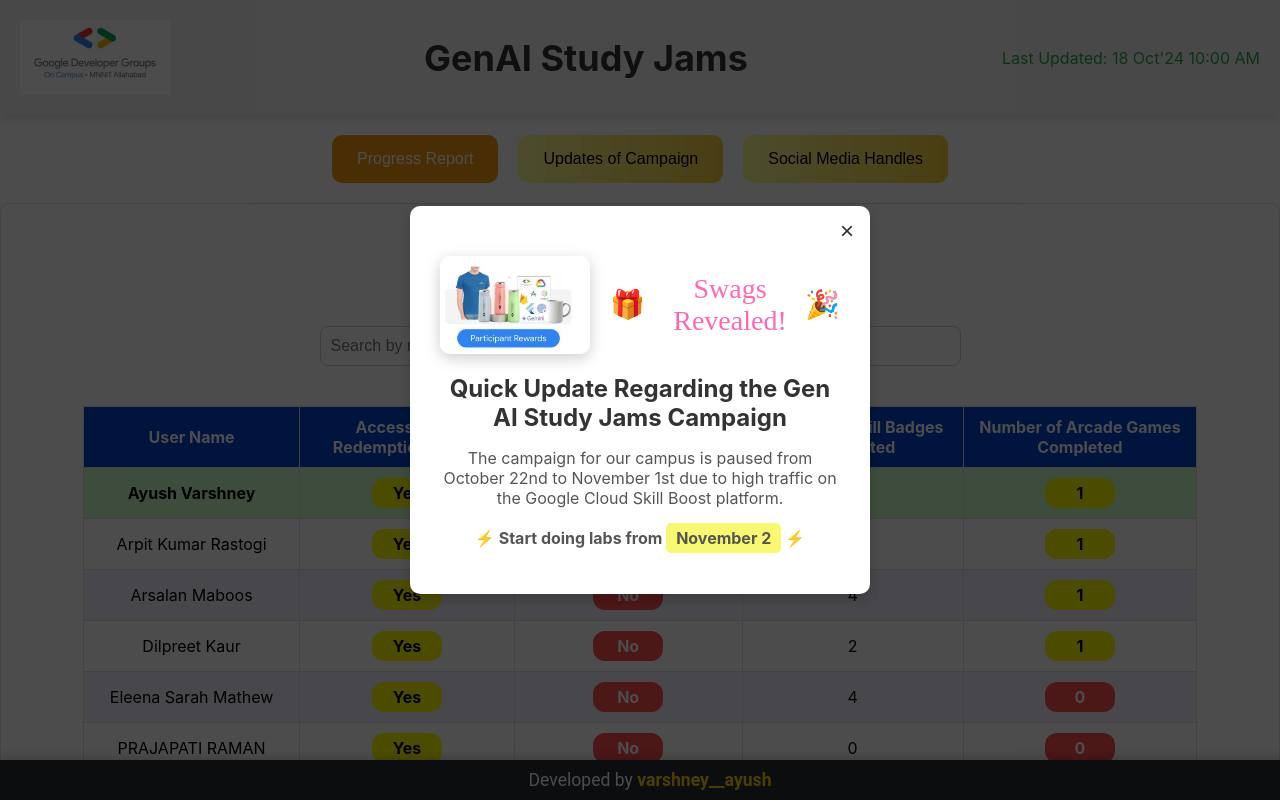
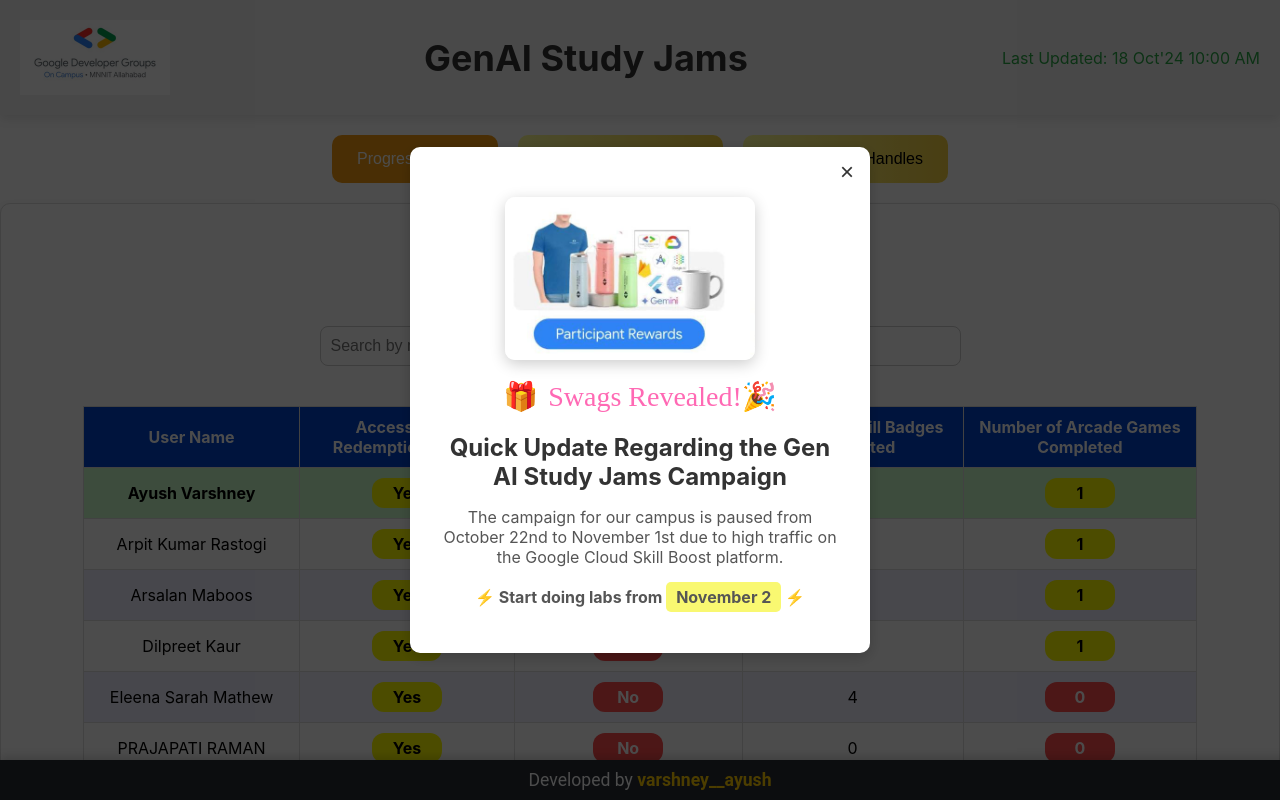
Before and after one commit to Avtech04/Test, a React (Create React App) app: page / in a window 1280 px wide. Shown: the top 800 px of the page. Built offline with nearby package versions, Linux system fonts and the light colour scheme.

Commit message:
page updated

```diff
--- a/src/App.css
+++ b/src/App.css
@@ -611,3 +611,73 @@
   padding: 5px 10px;
   border-radius: 5px;
 }
+
+
+/* Modal Overlay and Container */
+.modal-overlay {
+  position: fixed;
+  top: 0;
+  left: 0;
+  width: 100%;
+  height: 100%;
+  background-color: rgba(0, 0, 0, 0.7); /* Semi-transparent background */
+  display: flex;
+  justify-content: center;
+  align-items: center;
+  z-index: 1000;
+}
+
+.modal {
+  background-color: white;
+  padding: 30px;
+  border-radius: 10px;
+  box-shadow: 0px 4px 15px rgba(0, 0, 0, 0.2);
+  text-align: center;
+  position: relative;
+  max-width: 400px;
+  width: 90%;
+}
+
+.close-btn {
+  position: absolute;
+  top: 10px;
+  right: 10px;
+  background: none;
+  border: none;
+  font-size: 24px;
+  cursor: pointer;
+  color: #333;
+}
+
+.close-btn:hover {
+  color: red;
+}
+
+/* Swag Image and Text Styling */
+.swag-revealed-container {
+  display: flex;
+  flex-direction: column;
+  align-items: center;
+  justify-content: center;
+  margin: 20px 0;
+}
+
+.swag-image {
+  max-width: 250px;
+  height: auto;
+  border-radius: 10px;
+  margin-bottom: 20px;
+  box-shadow: 0px 4px 15px rgba(0, 0, 0, 0.2);
+}
+
+.swag-text {
+  font-size: 28px;
+  font-family: 'Pacifico', cursive;
+  color: #ff69b4;
+  display: flex;
+  align-items: center;
+}
+
+.swag-revealed-title {
+  margin-left: 10px;
+}
```
